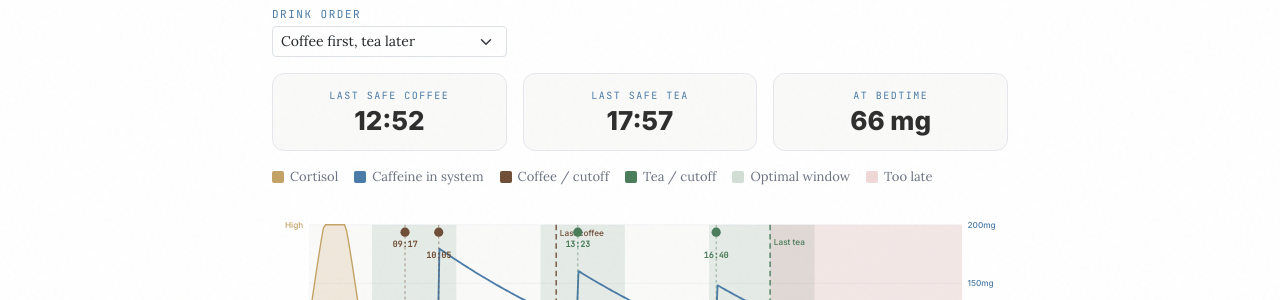
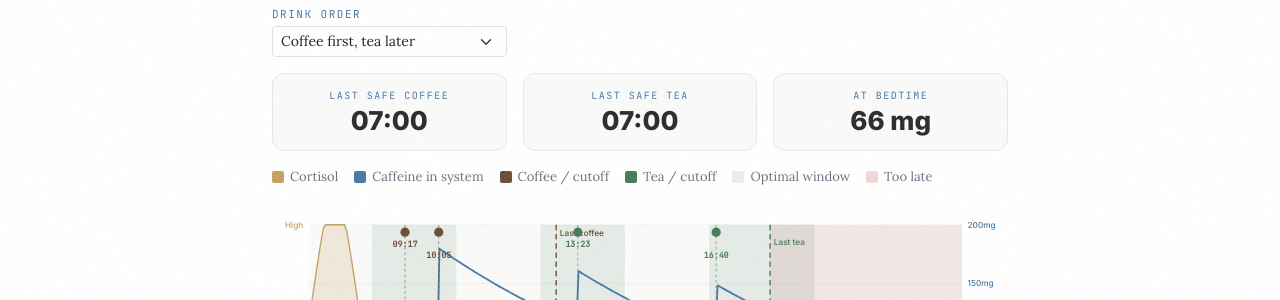
Before and after one commit to seanreillyesq/seanreillyesq.github.io, a Jekyll site: the page built from caffeine.html, in a window 1280 px wide and 900 px high, scrolled down 449 px. Shown: the part 155-455 px from the top of the window. Built offline with Jekyll 4.4.1, drawn with Linux system fonts in a browser that asks for light colours; some of the changed lines change nothing that is shown.

Commit message:
Fix 12 issues in caffeine calculator from cross-model review
Critical: "Last safe drink" now accounts for residual caffeine from all
scheduled drinks, not just isolated decay from a single drink. Shows
--:-- when drink count is zero.

Also: XSS via cookie mg values sanitised, formatTime handles h=24 edge
case, distribute() no longer silently drops drinks, interleave can't
decrement below zero, URLSearchParams.size replaced for browser compat,
pinned drinks clamped to waking window, legend opacity matches graph,
NaN propagation guarded on empty time inputs.

```diff
--- a/caffeine.html
+++ b/caffeine.html
@@ -243,7 +243,7 @@ hidden: true
     <div class="legend-item"><div class="legend-swatch" style="background:#4A7BA7;"></div> Caffeine in system</div>
     <div class="legend-item"><div class="legend-swatch" style="background:#6F4E37;"></div> Coffee / cutoff</div>
     <div class="legend-item"><div class="legend-swatch" style="background:#4A7C59;"></div> Tea / cutoff</div>
-    <div class="legend-item"><div class="legend-swatch" style="background:rgba(74,124,89,0.25);"></div> Optimal window</div>
+    <div class="legend-item"><div class="legend-swatch" style="background:rgba(74,124,89,0.12);"></div> Optimal window</div>
     <div class="legend-item"><div class="legend-swatch" style="background:rgba(180,60,60,0.2);"></div> Too late</div>
 </div>
 
@@ -359,7 +359,8 @@ hidden: true
                 var savedTeas = data.pins.filter(function(d) { return d.type === 'tea'; }).length;
                 if (savedCoffees === state.coffees && savedTeas === state.teas) {
                     state.drinks = data.pins.map(function(d) {
-                        return { type: d.type, time: d.time, mg: d.mg, pinned: !!d.pinned };
+                        var validMg = d.type === 'coffee' ? COFFEE_MG : TEA_MG;
+                        return { type: d.type === 'coffee' ? 'coffee' : 'tea', time: clamp(+d.time || 0, 0, 1440), mg: validMg, pinned: !!d.pinned };
                     });
                 }
             }
@@ -394,9 +395,9 @@ hidden: true
 
     function formatTime(mins) {
         mins = ((mins % 1440) + 1440) % 1440;
-        var h = Math.floor(mins / 60);
+        var h = Math.floor(mins / 60) % 24;
         var m = Math.round(mins % 60);
-        if (m === 60) { h++; m = 0; }
+        if (m === 60) { h = (h + 1) % 24; m = 0; }
         return (h < 10 ? '0' : '') + h + ':' + (m < 10 ? '0' : '') + m;
     }
 
@@ -450,6 +451,20 @@ hidden: true
         var halfLifeMin = halfLifeHrs * 60;
         var k = LN2 / halfLifeMin;
         var decayNeeded = Math.log(mg / RESIDUAL_THRESHOLD) / k;
+        return sleepMins - decayNeeded;
+    }
+
+    // Account for residual caffeine from scheduled drinks when computing cutoff
+    function lastSafeDrinkTimeWithResidual(drinks, sleepMins, wakeMins, halfLifeHrs, addMg) {
+        var waking = sleepMins - wakeMins;
+        if (waking <= 0) waking += 1440;
+        var residual = caffeineAtTime(drinks, waking, halfLifeHrs);
+        var allowance = RESIDUAL_THRESHOLD - residual;
+        if (allowance <= 0) return wakeMins; // already over threshold
+        if (addMg <= allowance) return sleepMins; // can drink right before bed
+        var halfLifeMin = halfLifeHrs * 60;
+        var k = LN2 / halfLifeMin;
+        var decayNeeded = Math.log(addMg / allowance) / k;
         return sleepMins - decayNeeded;
     }
 
@@ -521,8 +536,10 @@ hidden: true
                     type = 'coffee'; mg = COFFEE_MG; cRemain--;
                 } else if (tRemain > 0) {
                     type = 'tea'; mg = TEA_MG; tRemain--;
+                } else if (cRemain > 0) {
+                    type = 'coffee'; mg = COFFEE_MG; cRemain--;
                 } else {
-                    type = 'coffee'; mg = COFFEE_MG; cRemain--;
+                    continue;
                 }
                 useCoffeeNext = !useCoffeeNext;
                 var cutoff = type === 'coffee' ? coffeeCutoff : teaCutoff;
@@ -558,6 +575,8 @@ hidden: true
                     drinks.push({ type: type, time: Math.round(w.start + posInWindow), mg: mg });
                     placed++;
                 } else if (posInWindow <= 0) {
+                    // Target falls before this window; place at window start
+                    drinks.push({ type: type, time: Math.round(w.start), mg: mg });
                     placed++;
                 } else {
                     break;
@@ -857,6 +876,9 @@ hidden: true
         if (isNaN(newAbsMinutes)) return;
         var newRelMinutes = newAbsMinutes - state.wake;
         if (newRelMinutes < 0) newRelMinutes += 1440;
+        // Clamp to waking window
+        var waking = wakingMinutes();
+        if (newRelMinutes > waking) newRelMinutes = waking;
         // Only recalculate if the time actually changed
         if (state.drinks[idx].time === newRelMinutes && state.drinks[idx].pinned) return;
         state.drinks[idx].time = newRelMinutes;
@@ -988,7 +1010,8 @@ hidden: true
                 var type, mg;
                 if (useC && cR > 0) { type = 'coffee'; mg = COFFEE_MG; cR--; }
                 else if (tR > 0) { type = 'tea'; mg = TEA_MG; tR--; }
-                else { type = 'coffee'; mg = COFFEE_MG; cR--; }
+                else if (cR > 0) { type = 'coffee'; mg = COFFEE_MG; cR--; }
+                else { continue; }
                 useC = !useC;
                 newDrinks.push({ type: type, time: slots[i].time, mg: mg });
             }
@@ -1008,12 +1031,20 @@ hidden: true
     function updateResults(drinks) {
         var waking = wakingMinutes();
 
-        // Last safe coffee time (absolute)
-        var lastCoffee = lastSafeDrinkTime(state.sleep, state.halfLife, COFFEE_MG);
-        var lastTea = lastSafeDrinkTime(state.sleep, state.halfLife, TEA_MG);
+        // Last safe times accounting for residual caffeine from all scheduled drinks
+        if (state.coffees > 0) {
+            var lastCoffee = lastSafeDrinkTimeWithResidual(drinks, state.sleep, state.wake, state.halfLife, COFFEE_MG);
+            document.getElementById('last-coffee').textContent = formatTime(lastCoffee);
+        } else {
+            document.getElementById('last-coffee').textContent = '--:--';
+        }
 
-        document.getElementById('last-coffee').textContent = formatTime(lastCoffee);
-        document.getElementById('last-tea').textContent = formatTime(lastTea);
+        if (state.teas > 0) {
+            var lastTea = lastSafeDrinkTimeWithResidual(drinks, state.sleep, state.wake, state.halfLife, TEA_MG);
+            document.getElementById('last-tea').textContent = formatTime(lastTea);
+        } else {
+            document.getElementById('last-tea').textContent = '--:--';
+        }
 
         // Caffeine at bedtime
         if (drinks.length > 0) {
@@ -1027,8 +1058,8 @@ hidden: true
     // ========== UI ==========
 
     function readInputs() {
-        state.wake = timeToMinutes(document.getElementById('wake-time').value);
-        state.sleep = timeToMinutes(document.getElementById('sleep-time').value);
+        state.wake = timeToMinutes(document.getElementById('wake-time').value) || 0;
+        state.sleep = timeToMinutes(document.getElementById('sleep-time').value) || 0;
         state.coffees = clamp(parseInt(document.getElementById('coffee-count').value, 10) || 0, 0, 8);
         state.teas = clamp(parseInt(document.getElementById('tea-count').value, 10) || 0, 0, 8);
         state.halfLife = parseFloat(document.getElementById('metabolism').value) || 5;
@@ -1064,7 +1095,7 @@ hidden: true
 
     function readURL() {
         var params = new URLSearchParams(window.location.search);
-        if (params.size === 0 && !window.location.search) return false;
+        if (!window.location.search || window.location.search === '?') return false;
 
         if (params.has('wake')) {
             var w = parseCompactTime(params.get('wake'));
```
